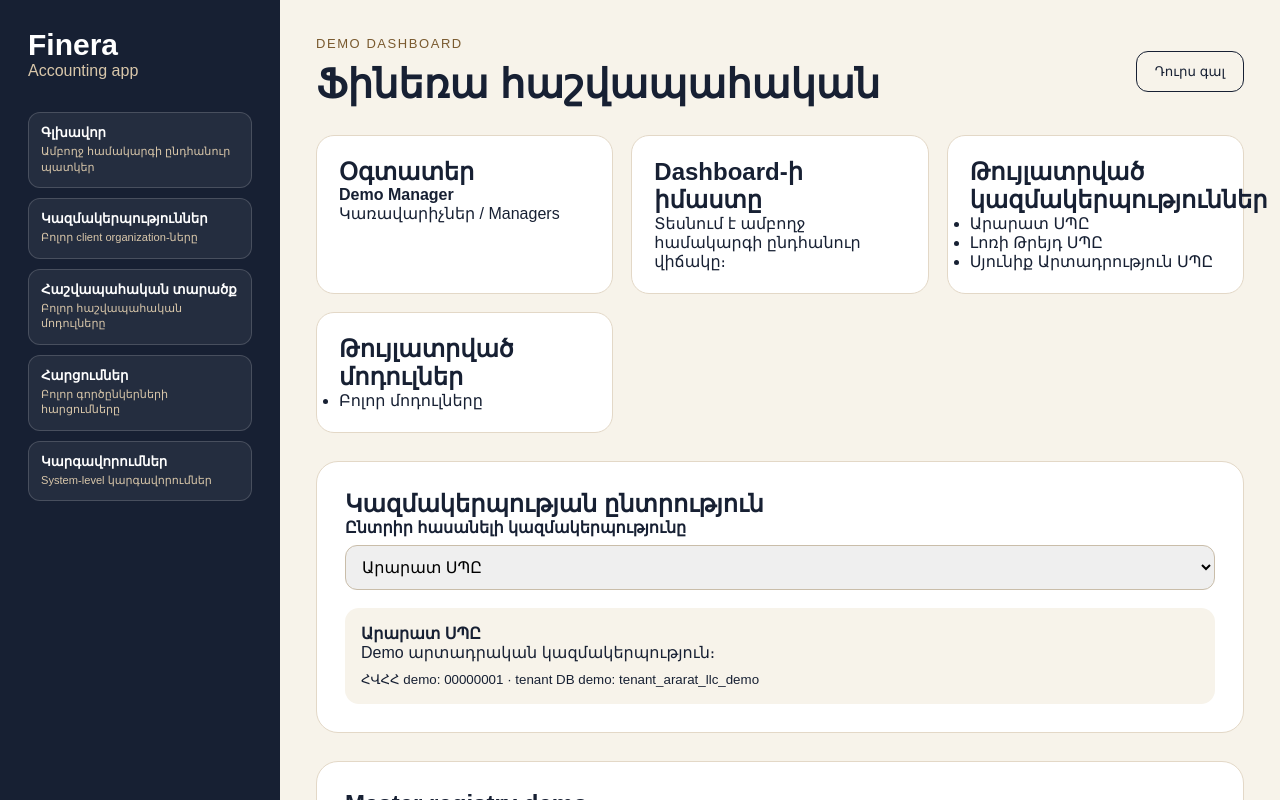
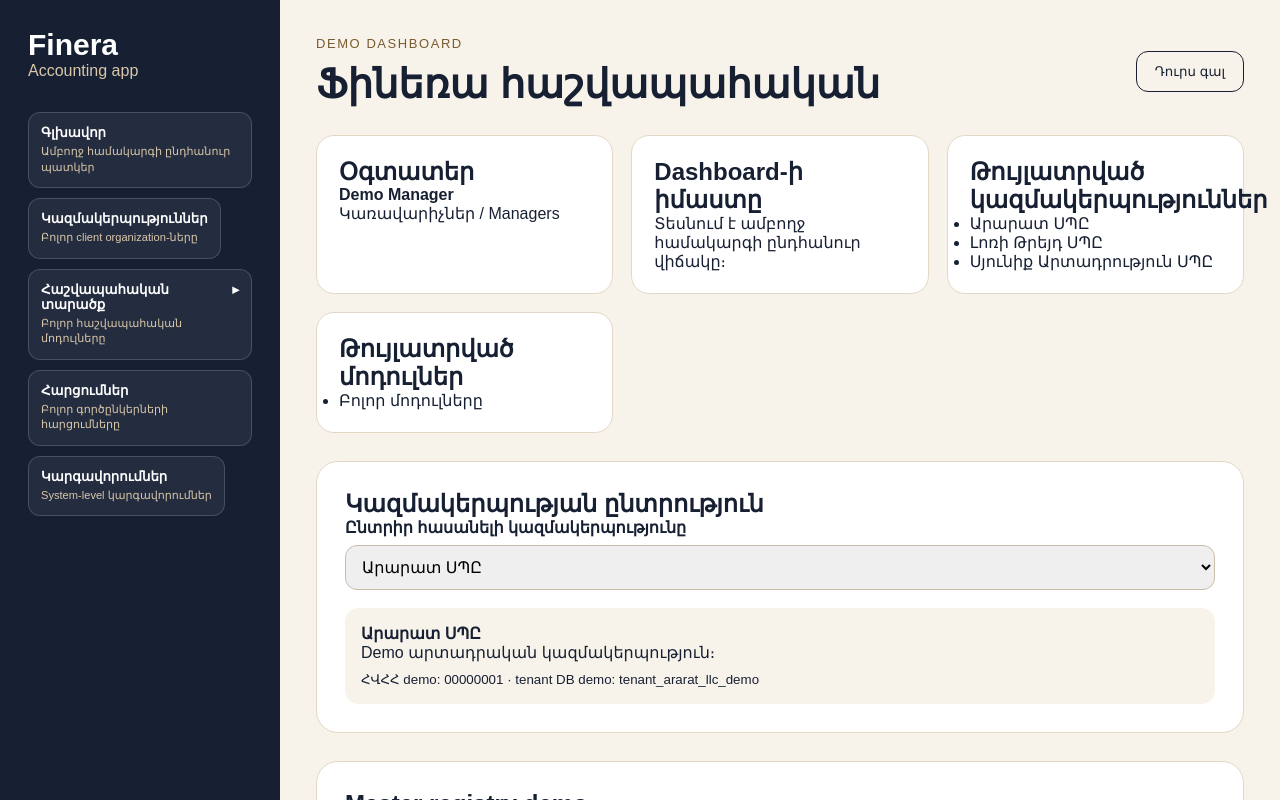
Before and after one commit to gevorgyandesign12-byte/finera-app, a Next.js app: page / in a window 1280 px wide. Both pictures are taken after a click on the button "Մուտք demo ռեժիմով". Shown: the top 800 px of the page. Built offline with nearby package versions, Linux system fonts and the light colour scheme.

Commit message:
Render accordion sidebar menu

```diff
--- a/src/app/page.tsx
+++ b/src/app/page.tsx
@@ -20,6 +20,7 @@ export default function Home() {
   const [selectedUserId, setSelectedUserId] = useState(demoUsers[0].id);
   const [loggedInUserId, setLoggedInUserId] = useState<string | null>(null);
   const [selectedOrganizationId, setSelectedOrganizationId] = useState("");
+  const [openMenuLabel, setOpenMenuLabel] = useState<string | null>(null);
 
   const selectedUser = demoUsers.find((user) => user.id === selectedUserId) ?? demoUsers[0];
   const loggedInUser = demoUsers.find((user) => user.id === loggedInUserId);
@@ -87,14 +88,37 @@ export default function Home() {
         <p style={styles.sidebarSmall}>Accounting app</p>
 
           <nav style={styles.menu}>
-          {menuItems.map((item) => (
-            <button key={item.label} style={styles.menuItem} title={item.note}>
-              <span style={{ display: "block", fontWeight: 700 }}>{item.label}</span>
+            {menuItems.map((item) => {
+              const isOpen = openMenuLabel === item.label;
+
+              return (
+                <div key={item.label}>
+                  <button
+                    style={styles.menuItem}
+                    title={item.note}
+                    onClick={() => item.children?.length && setOpenMenuLabel(isOpen ? null : item.label)}
+                  >
+                    <span style={{ display: "flex", justifyContent: "space-between", gap: "10px", fontWeight: 700 }}>
+                      <span>{item.label}</span>
+                      {item.children?.length ? <span>{isOpen ? "▾" : "▸"}</span> : null}
+                    </span>
                     <small style={{ display: "block", marginTop: "4px", color: "#d9c7aa", lineHeight: 1.4 }}>
                       {item.note}
                     </small>
                   </button>
+
+                  {isOpen && item.children?.length ? (
+                    <div style={{ display: "grid", gap: "8px", margin: "8px 0 4px 16px" }}>
+                      {item.children.map((child) => (
+                        <button key={child.label} style={styles.menuItem} title={child.note}>
+                          <span style={{ display: "block", fontWeight: 700 }}>{child.label}</span>
+                        </button>
                       ))}
+                    </div>
+                  ) : null}
+                </div>
+              );
+            })}
           </nav>
       </aside>
 
```
Lines whose indentation alone changed are shown as unchanged.
